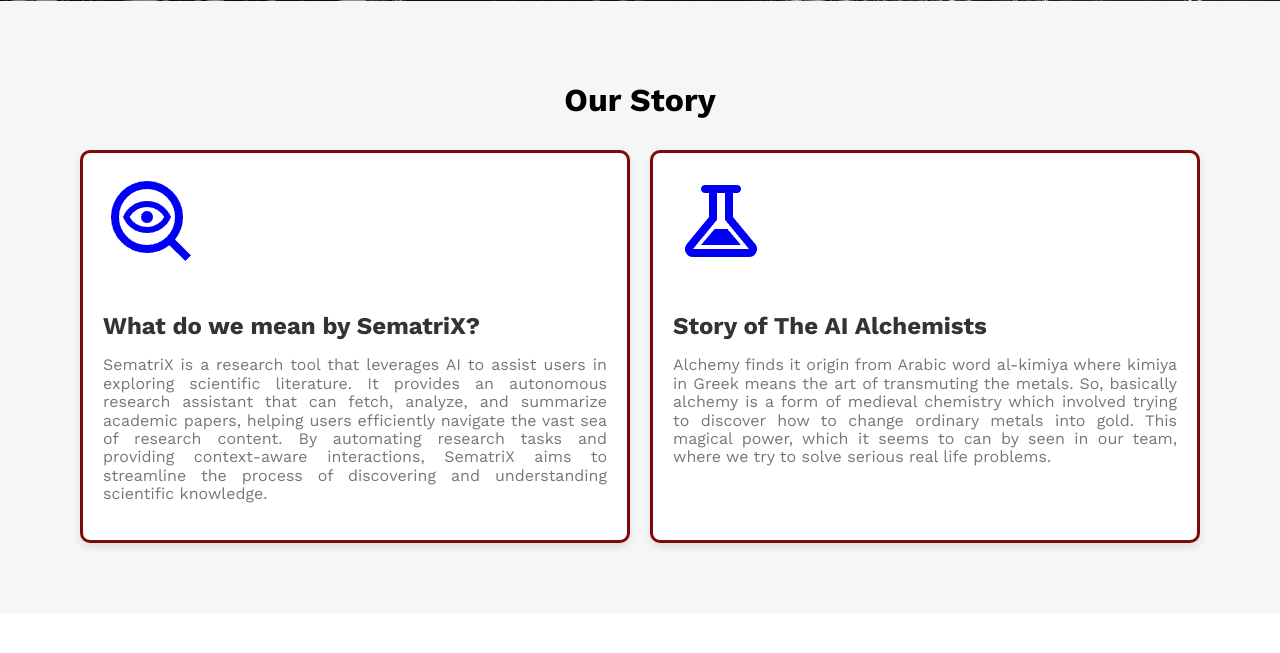
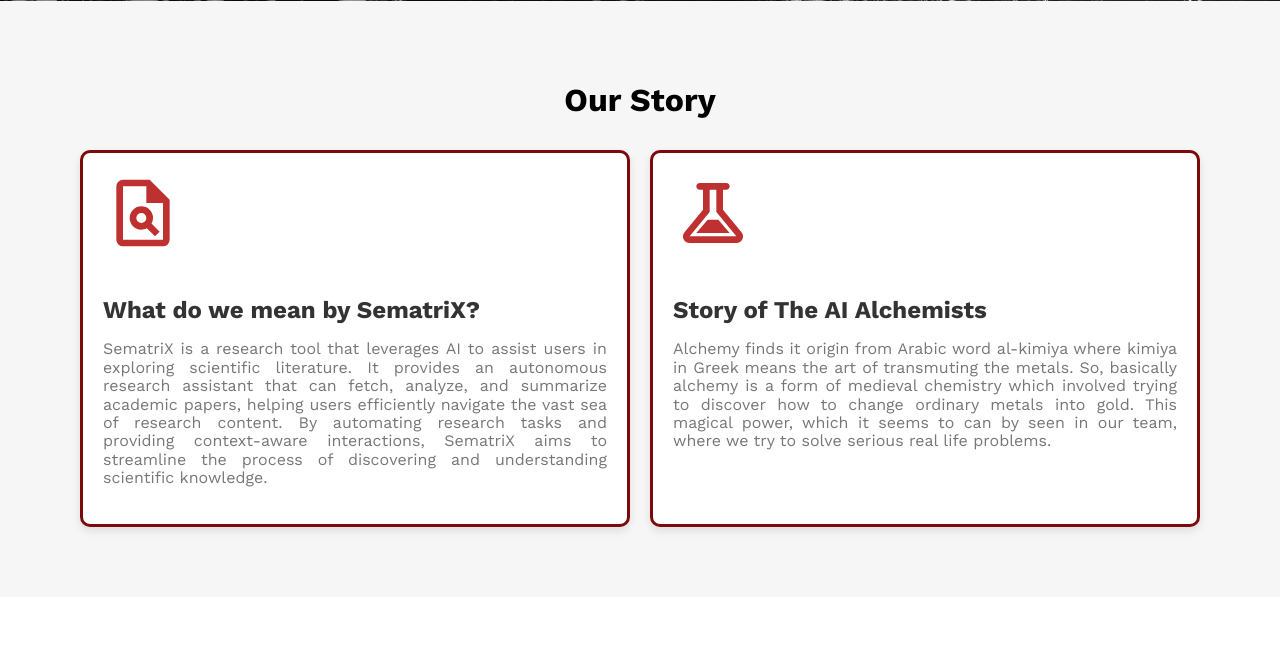
Before and after one commit to TridentifyIshaan/SematriX, a Flask app: template TheAIAlchemists/templates/index.html in a window 1280 px wide. Shown: the part 830-1483 px from the top of the page. Run offline with Flask 3, Linux system fonts and the light colour scheme; the template is opened without the code that fills it, so the values that code supplies are empty; parts of the project's set-up code (start-up, migrations or seed data) failed here and were passed over.

Commit message:
deleted:    TheAIAlchemists/static/images/2.png 	deleted:    TheAIAlchemists/static/images/3.png 	new file:   TheAIAlchemists/static/images/experiment.svg 	deleted:    TheAIAlchemists/static/images/money icon.png 	deleted:    TheAIAlchemists/static/images/monitor icon.png 	deleted:    TheAIAlchemists/static/images/optimization icon.png 	deleted:    TheAIAlchemists/static/images/origin icon.png 	new file:   TheAIAlchemists/static/images/plaigragism.svg 	deleted:    TheAIAlchemists/static/images/scheduler icon.png 	modified:   TheAIAlchemists/templates/index.html

```diff
--- a/TheAIAlchemists/templates/index.html
+++ b/TheAIAlchemists/templates/index.html
@@ -61,14 +61,14 @@
         </h1>
         <div class="container">
             <div class="feat">
-                <img src="/TheAIAlchemists/static/images/2.png" alt="">
+                <img src="/TheAIAlchemists/static/images/plaigragism.svg" alt="" style="width: 80px;">
                 <h3>What do we mean by SematriX?</h3>
                 <p style="text-align: justify;">
                     SematriX is a research tool that leverages AI to assist users in exploring scientific literature. It provides an autonomous research assistant that can fetch, analyze, and summarize academic papers, helping users efficiently navigate the vast sea of research content. By automating research tasks and providing context-aware interactions, SematriX aims to streamline the process of discovering and understanding scientific knowledge.
                 </p>
             </div>
             <div class="feat">
-                <img src="/TheAIAlchemists/static/images/3.png" alt="">
+                <img src="/TheAIAlchemists/static/images/experiment.svg" alt="" style="width: 80px;">
                 <h3>Story of The AI Alchemists</h3>
                 <p style="text-align: justify;">
                     Alchemy finds it origin from Arabic word al-kimiya where kimiya in Greek means the art of transmuting the metals. So, basically alchemy is a form of medieval chemistry which involved trying to discover how to change ordinary metals into gold. This magical power, which it seems to can by seen in our team, where we try to solve serious real life problems.
```
Also changed, not shown: TheAIAlchemists/static/images/2.png (deleted), TheAIAlchemists/static/images/3.png (deleted), TheAIAlchemists/static/images/experiment.svg (added), TheAIAlchemists/static/images/money icon.png (deleted), TheAIAlchemists/static/images/monitor icon.png (deleted), TheAIAlchemists/static/images/optimization icon.png (deleted), TheAIAlchemists/static/images/origin icon.png (deleted), TheAIAlchemists/static/images/plaigragism.svg (added), TheAIAlchemists/static/images/scheduler icon.png (deleted).
